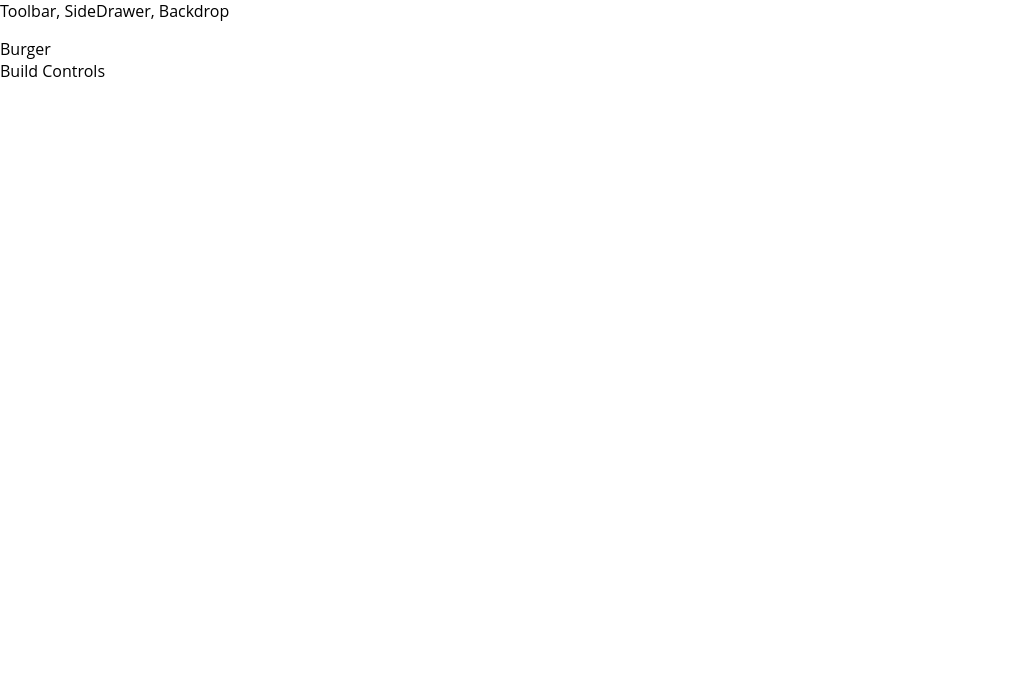
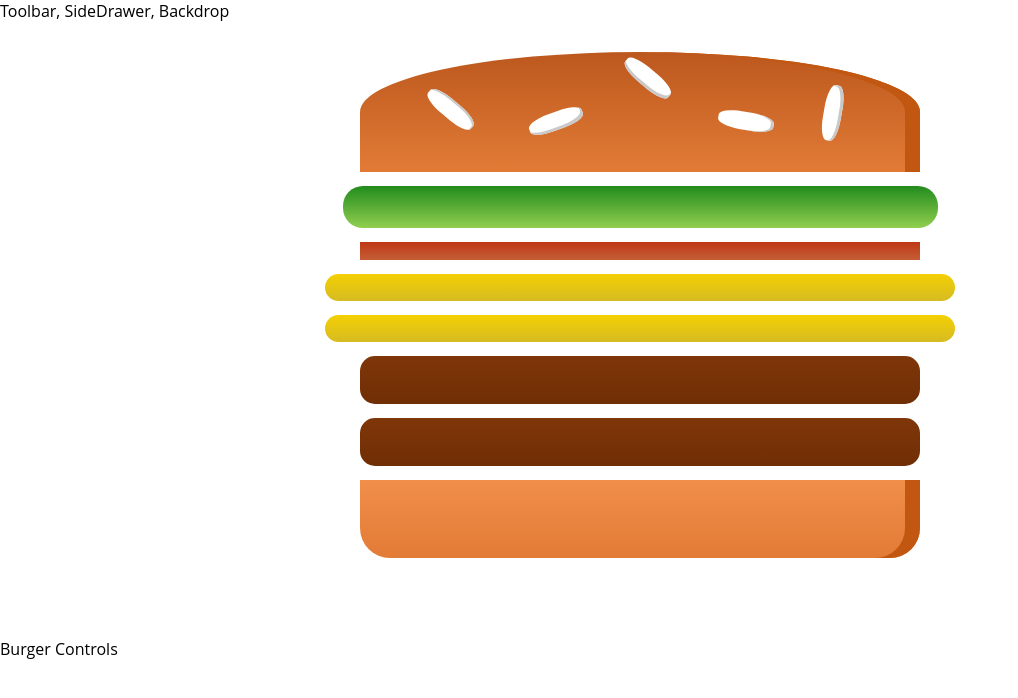
Before and after one commit to Salsa-Dude/My-Burger-App, a React app: page / in a window 1280 px wide. Shown: the top 698 px of the page, without its empty margins (0-1018 px from the left). Built offline with nearby package versions, Linux system fonts and the light colour scheme; the HTML template or start-up script is replaced by a standard one.

Commit message:
Outputting Burger Ingredients Dynamically

```diff
--- /dev/null
+++ b/src/components/Burger/Burger.css
@@ -0,0 +1,30 @@
+.Burger {
+  width: 100%;
+  margin: auto;
+  height: 250px;
+  overflow: auto;
+  text-align: center;
+  font-weight: bold;
+  font-size: 1.2rem;
+}
+
+@media (min-width: 500px) and (min-height: 400px) {
+  .Burger {
+    width: 350px;
+    height: 300px;
+  }
+}
+
+@media (min-width: 500px) and (min-height: 401px) {
+  .Burger {
+    width: 450px;
+    height: 400px;
+  }
+}
+
+@media (min-width: 1000px) and (min-height: 700px) {
+  .Burger {
+    width: 700px;
+    height: 600px;
+  }
+}
--- a/src/components/Burger/Burger.js
+++ b/src/components/Burger/Burger.js
@@ -0,0 +1,20 @@
+import React from "react";
+import classes from "./Burger.css";
+import BurgerIngredient from "./BurgerIngredient/BurgerIngredient";
+
+const burger = props => {
+  const transformedIngredients = Object.keys(props.ingredients).map(igKey => {
+    return [...Array(props.ingredients[igKey])].map((_, i) => {
+      return <BurgerIngredient key={igKey + i} type={igKey} />;
+    });
+  });
+  return (
+    <div className={classes.Burger}>
+      <BurgerIngredient type="bread-top" />
+      {transformedIngredients}
+      <BurgerIngredient type="bread-bottom" />
+    </div>
+  );
+};
+
+export default burger;
--- a/src/components/Burger/BurgerIngredient/BurgerIngredient.js
+++ b/src/components/Burger/BurgerIngredient/BurgerIngredient.js
@@ -6,7 +6,7 @@
   render() {
     let ingredient = null;
 
-    switch (props.type) {
+    switch (this.props.type) {
       case "bread-bottom":
         ingredient = <div className={classes.BreadBottom} />;
         break;
@@ -38,4 +38,8 @@
   }
 }
 
+BurgerIngredient.propTypes = {
+  type: PropTypes.string.isRequired
+};
+
 export default BurgerIngredient;
--- a/src/containers/BurgerBuilder/BurgerBuilder.js
+++ b/src/containers/BurgerBuilder/BurgerBuilder.js
@@ -1,11 +1,26 @@
 import React, { Component, Fragment } from "react";
+import Burger from "../../components/Burger/Burger";
 
 class BurgerBuilder extends Component {
+  // constructor(props) {
+  //   super(props);
+  //   this.state = {}
+  // }
+
+  state = {
+    ingredients: {
+      salad: 1,
+      bacon: 1,
+      cheese: 2,
+      meat: 2
+    }
+  };
+
   render() {
     return (
       <Fragment>
-        <div>Burger</div>
-        <div>Build Controls</div>
+        <Burger ingredients={this.state.ingredients} />
+        <div>Burger Controls</div>
       </Fragment>
     );
   }
```
